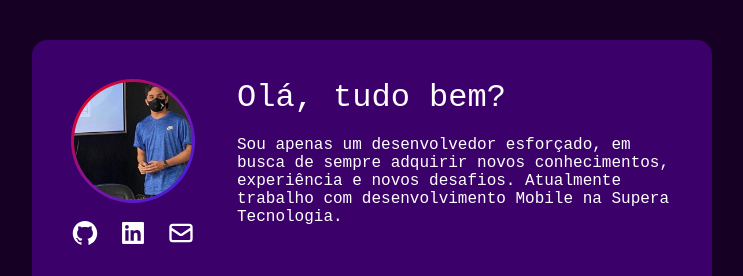
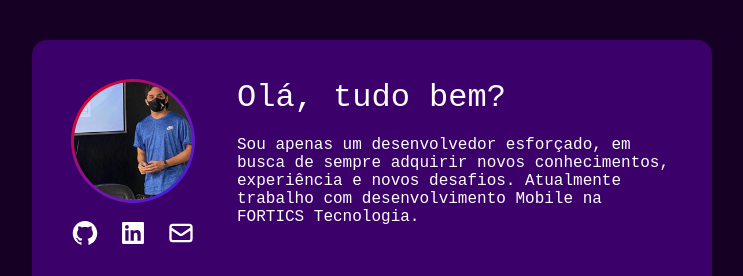
Before and after one commit to MarcusHolanda1/PortfolioMarcusHolanda, a React (Create React App) app: page /portfolio in a window 1280 px wide. Shown: the top 276 px of the page, without its empty margins (268-1011 px from the left). Built offline with nearby package versions, Linux system fonts and the light colour scheme.

Commit message:
feat: change supera to fortics

```diff
--- a/src/pages/HomePage/index.js
+++ b/src/pages/HomePage/index.js
@@ -101,7 +101,7 @@ const HomePage = () => {
                                 Sou apenas um desenvolvedor esforçado, em busca
                                 de sempre adquirir novos conhecimentos,
                                 experiência e novos desafios. Atualmente
-                                trabalho com desenvolvimento Mobile na Supera
+                                trabalho com desenvolvimento Mobile na FORTICS
                                 Tecnologia.
                             </p>
                         </S.ContentTitleProfile>
```
